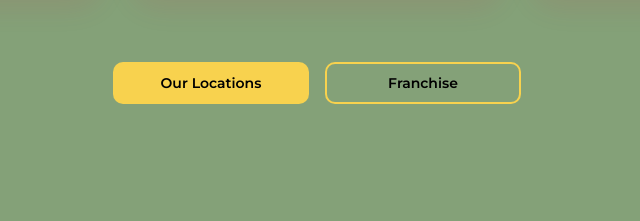
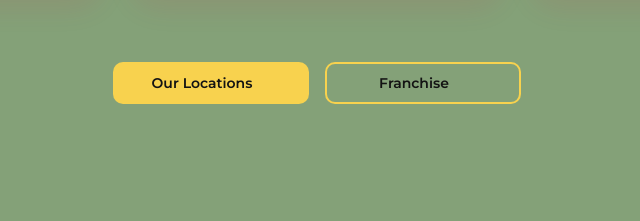
Before and after one commit to TetianaUMKA/ice-cream-project, a website built with Vite: page src/index.html in a window 1280 px wide. Shown: the part 3117-3338 px from the top of the page, 323-963 px from the left. Built offline with nearby package versions, Linux system fonts and the light colour scheme; a web font is replaced by a local one.

Commit message:
fixed footer html markup  und css style

```diff
--- a/src/css/layout/footer.css
+++ b/src/css/layout/footer.css
@@ -117,10 +117,21 @@
   background-color: var(--color-accent);
   font-weight: 600;
   font-size: 14px;
-  line-height: 1.3;
   text-align: center;
   border: none;
+  display: inline-flex;
+  align-items: center;
+  color: var(--color-text-dark);
+  justify-content: center;
+  column-gap: 6px;
+  line-height: 1;
 }
+
+.btn-text {
+  display: block;
+  line-height: 1;
+}
+
 
 .footer-button-transperent {
   background-color: transparent;
--- a/src/partials/layout/footer.html
+++ b/src/partials/layout/footer.html
@@ -133,9 +133,17 @@
     </div>
     <div class="footer-info">
       <div class="footer-button-wrapper">
-        <button class="location-btn footer-button" id="open-locations-modal">Our Locations</button>
-        <button class="footer-button footer-button-transperent" id="open-franchise-modal">
-          Franchise
+        <button class="button-primary footer-button" type="button" id="open-locations-modal">
+          <span class="btn-text">Our Locations</span>
+          <svg class="btn-icon" width="12" height="12">
+            <use href="/img/sprite.svg#icon-btn-chevron-right"></use>
+          </svg>
+        </button>
+        <button class="button-secondary footer-button footer-button-transperent" type="button" id="open-franchise-modal">
+          <span class="btn-text">Franchise</span>
+          <svg class="btn-icon" width="12" height="12">
+            <use href="/img/sprite.svg#icon-btn-chevron-right"></use>
+          </svg>
         </button>
       </div>
       <div class="footer-slogan-social-wrapper">
```
